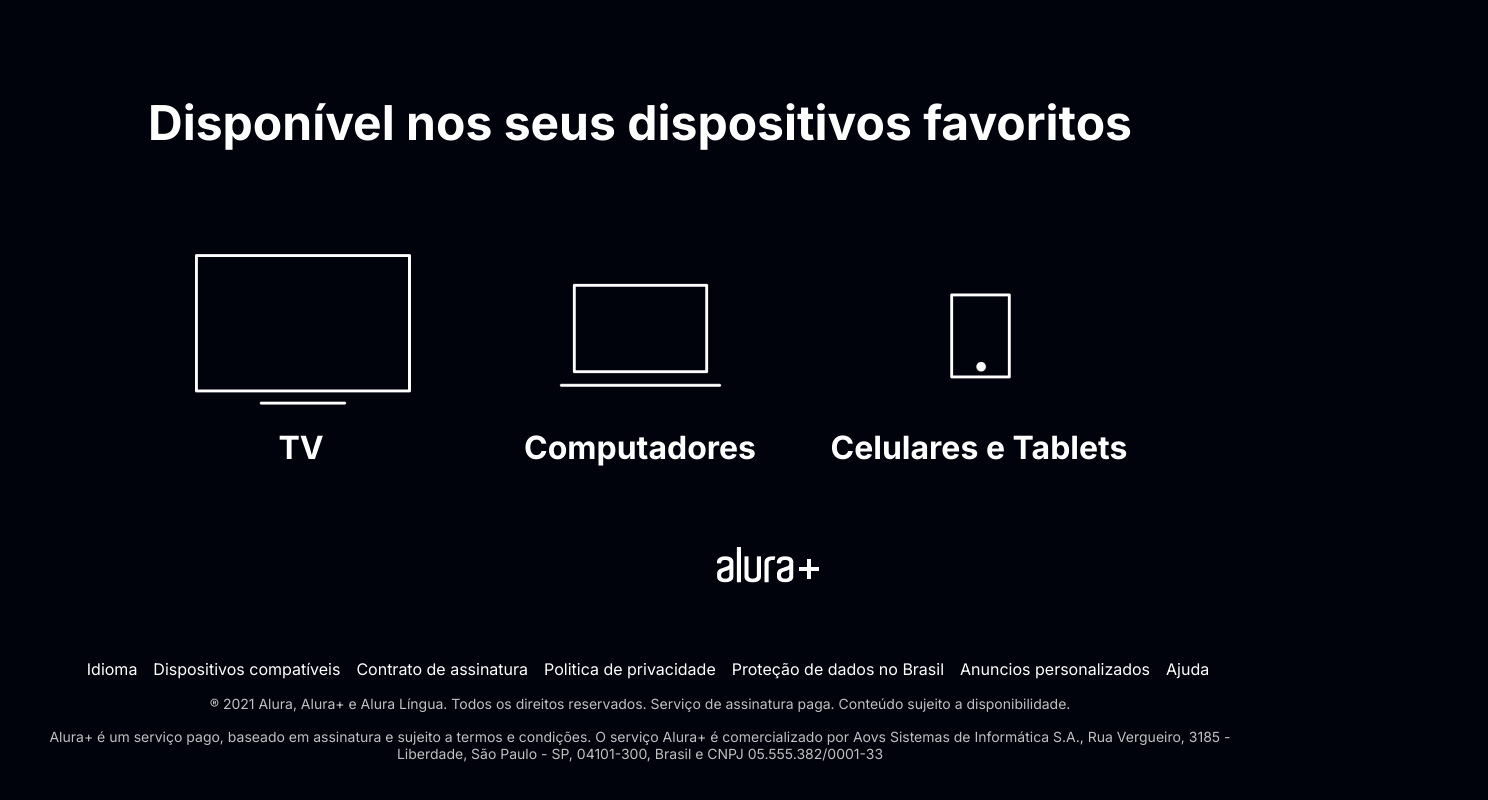
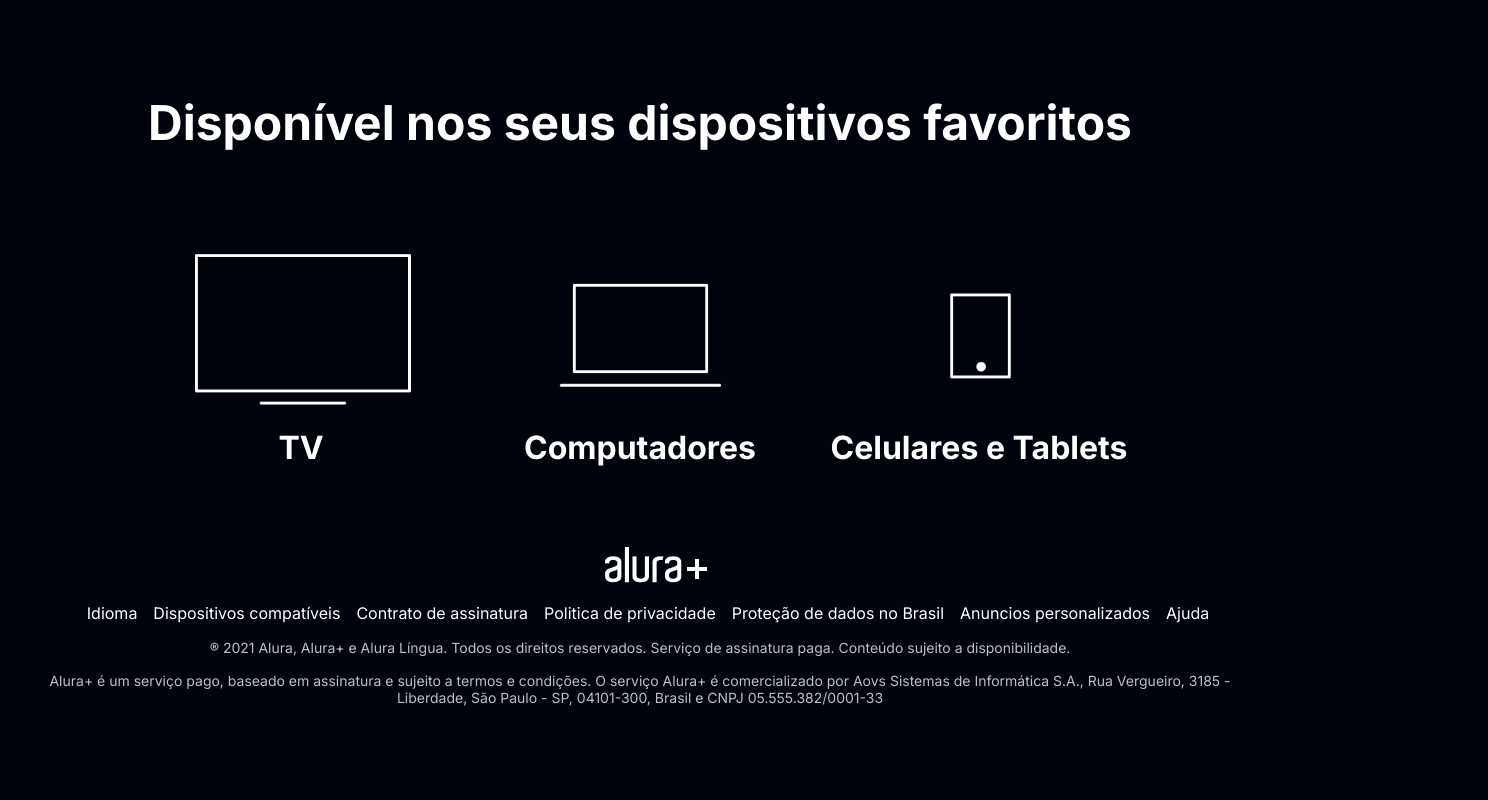
Before and after one commit to pedrxbg/alura-plus-aula, a plain HTML site: page index.html in a window 1280 px wide. Shown: the part 3107-3907 px from the top of the page, 1488 px wide, since content can reach past the window. Drawn offline with Linux system fonts and the light colour scheme.

Commit message:
Conserto da imagem no footer

```diff
--- a/style.css
+++ b/style.css
@@ -133,9 +133,9 @@
     text-align: center;
     margin: 5rem 3rem;
 }
+
 .rodape__logo {
-   padding: 0 41.8rem 1rem;
-   margin-bottom: 2.5rem;
+    margin-left: 2em;
 }
 
 .rodape__lista {
```
